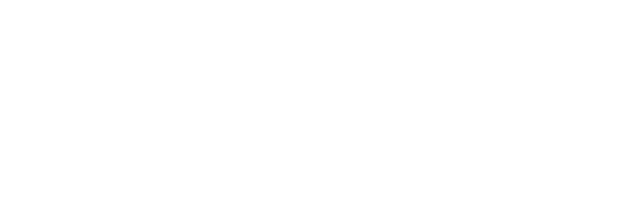
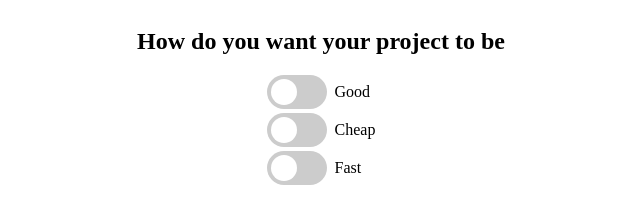
Before and after one commit to acciojob/toggler-js-RitankJaikar, a website: page main.html in a window 1280 px wide. Shown: the whole page, without its empty margins (319-959 px from the left). Drawn offline with Linux system fonts and the light colour scheme.

Commit message:
created a submission

```diff
--- a/main.html
+++ b/main.html
@@ -7,6 +7,32 @@
 </head>
 
 <body>
+	<h2>How do you want your project to be</h2>
+
+	<div>
+		<div class="toggle-container g1">
+			<label class="switch">
+				<input type="checkbox" class="toggle" id="good">
+				<span class="slider round"></span>
+			</label>
+			<label for="good">Good</label>
+		</div>
+		<div class="toggle-container g2">
+			<label class="switch">
+				<input type="checkbox" class="toggle" id="cheap">
+				<span class="slider round"></span>
+			</label>
+			<label for="cheap">Cheap</label>
+		</div>
+		<div class="toggle-container g3">
+			<label class="switch">
+				<input type="checkbox" class="toggle" id="fast">
+				<span class="slider round"></span>
+			</label>
+			<label for="fast">Fast</label>
+		</div>
+	</div>
+
 	<!-- the entire body must be written by student -->
     <script type="text/javascript" src="./script.js">
 </script>
--- a/script.js
+++ b/script.js
@@ -1 +1,28 @@
 //your JS code here. If required.
+let good= document.querySelector("#good");
+let cheap= document.querySelector("#cheap");
+let fast= document.querySelector("#fast");
+let inputs= document.querySelectorAll(".toggle");
+
+inputs.forEach(input => {
+	input.addEventListener("change", (e) => {
+		checkAndUpdateToggles(e);
+	})
+})
+
+function checkAndUpdateToggles(e) {
+	let count= 0
+	inputs.forEach(input => {
+		if(input.checked) {
+			count++;
+		}
+	})
+	if(count>2) {
+		for(let input of inputs) {
+			if(input.checked && input!==e.target) {
+				input.checked= false;
+				break;
+			}
+		}
+	}
+}
--- a/styles.css
+++ b/styles.css
@@ -1 +1,84 @@
 /*  your css code here. If applicable */
+body {
+	display: flex;
+	flex-direction: column;
+	justify-content: center;
+	align-items: center;
+}
+
+.toggle-container {
+	display: flex;
+	justify-content: start;
+	align-items: center;
+	gap: 8px;
+	margin-bottom: 4px;
+}
+
+.toggle {
+	width: 80px;
+	height: 40px;
+	border: 1px solid black;
+	border-radius: 100px;
+	appearance: none;
+}
+
+
+.switch {
+  position: relative;
+  display: inline-block;
+  width: 60px;
+  height: 34px;
+}
+
+.switch input {
+  opacity: 0;
+  width: 0;
+  height: 0;
+}
+
+.slider {
+  position: absolute;
+  cursor: pointer;
+  top: 0;
+  left: 0;
+  right: 0;
+  bottom: 0;
+  background-color: #ccc;
+  -webkit-transition: .4s;
+  transition: .4s;
+}
+
+.slider:before {
+  position: absolute;
+  content: "";
+  height: 26px;
+  width: 26px;
+  left: 4px;
+  bottom: 4px;
+  background-color: white;
+  -webkit-transition: .4s;
+  transition: .4s;
+}
+
+input:checked + .slider {
+  background-color: #2196F3;
+}
+
+input:focus + .slider {
+  box-shadow: 0 0 1px #2196F3;
+}
+
+input:checked + .slider:before {
+  -webkit-transform: translateX(26px);
+  -ms-transform: translateX(26px);
+  transform: translateX(26px);
+}
+
+/* Rounded sliders */
+.slider.round {
+  border-radius: 34px;
+}
+
+.slider.round:before {
+  border-radius: 50%;
+}
```
